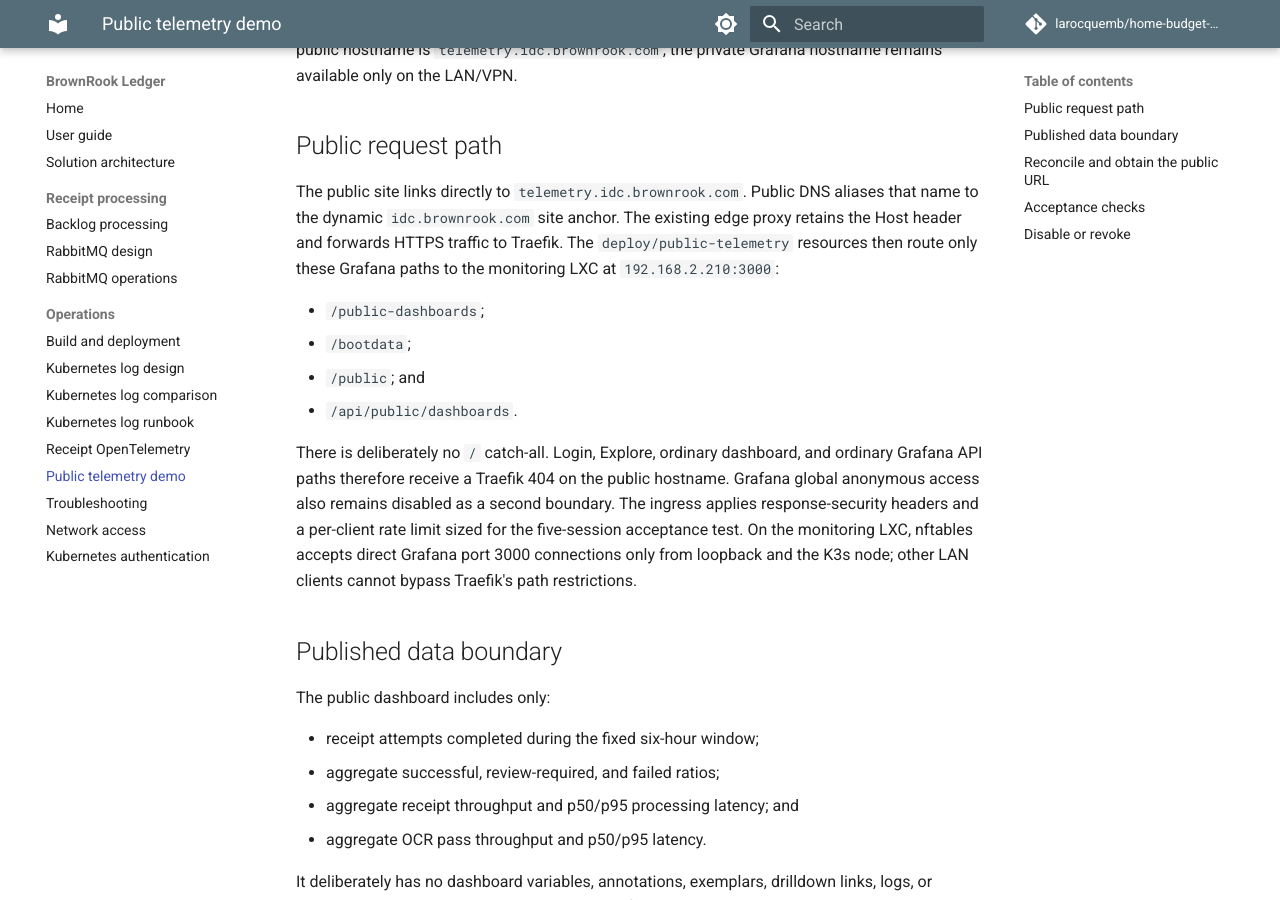
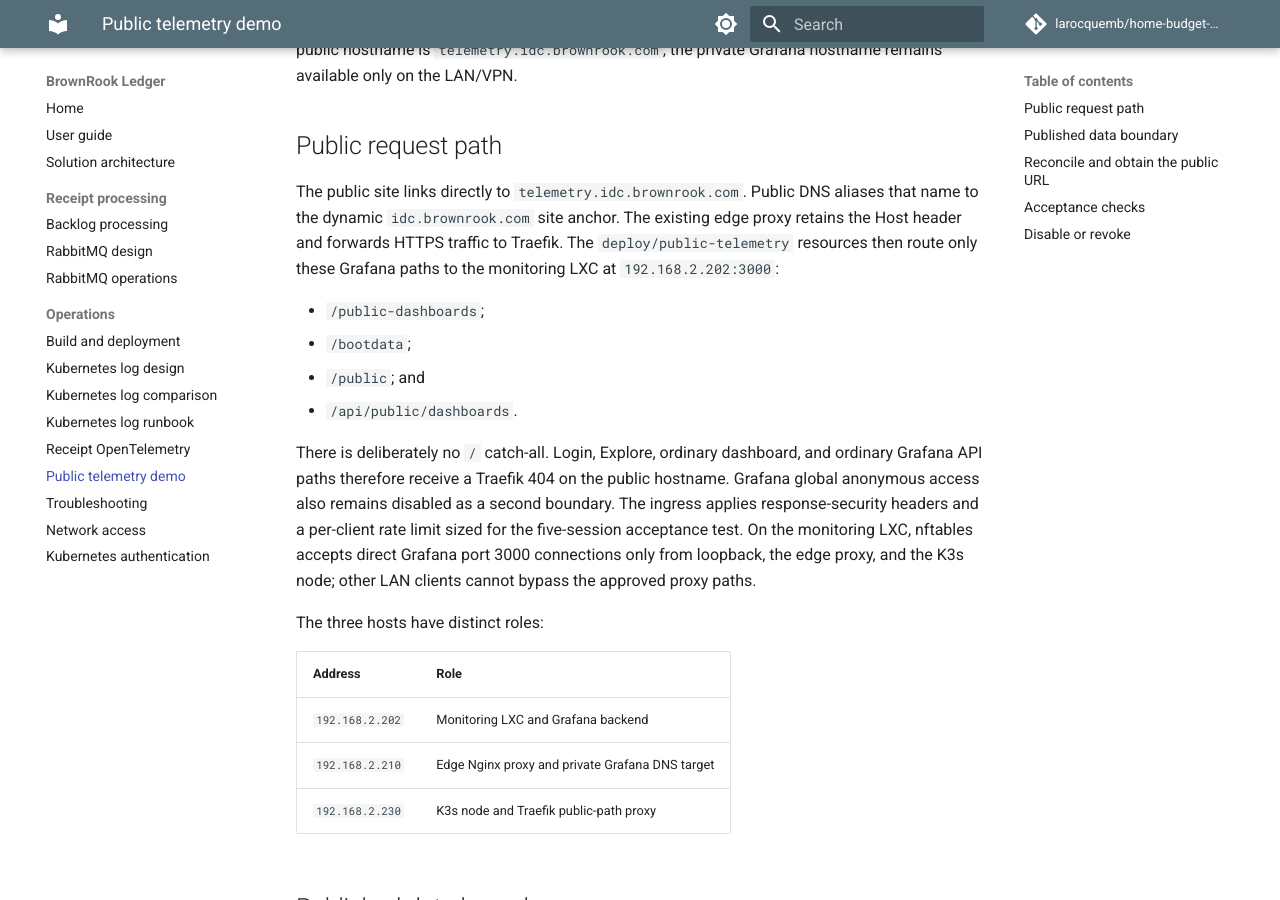
Before and after one commit to larocquemb/home-budget-pipeline, an MkDocs documentation site: the page built from docs/live-telemetry-demo.md, in a window 1280 px wide and 900 px high, scrolled down 600 px. Built offline with MkDocs 1.6.1 and Material for MkDocs 9.7.7, drawn with Linux system fonts in a browser that asks for light colours; comment, search, counter and statistics services are not loaded.

Commit message:
fix: correct Grafana proxy network paths (#131)

```diff
--- a/docs/live-telemetry-demo.md
+++ b/docs/live-telemetry-demo.md
@@ -32,7 +32,7 @@ The public site links directly to `telemetry.idc.brownrook.com`. Public DNS
 aliases that name to the dynamic `idc.brownrook.com` site anchor. The existing
 edge proxy retains the Host header and forwards HTTPS traffic to Traefik. The
 `deploy/public-telemetry` resources then route only these Grafana paths to the
-monitoring LXC at `192.168.2.210:3000`:
+monitoring LXC at `192.168.2.202:3000`:
 
 - `/public-dashboards`;
 - `/bootdata`;
@@ -44,8 +44,17 @@ and ordinary Grafana API paths therefore receive a Traefik 404 on the public
 hostname. Grafana global anonymous access also remains disabled as a second
 boundary. The ingress applies response-security headers and a per-client rate
 limit sized for the five-session acceptance test. On the monitoring LXC,
-nftables accepts direct Grafana port 3000 connections only from loopback and
-the K3s node; other LAN clients cannot bypass Traefik's path restrictions.
+nftables accepts direct Grafana port 3000 connections only from loopback, the
+edge proxy, and the K3s node; other LAN clients cannot bypass the approved
+proxy paths.
+
+The three hosts have distinct roles:
+
+| Address | Role |
+| --- | --- |
+| `192.168.2.202` | Monitoring LXC and Grafana backend |
+| `192.168.2.210` | Edge Nginx proxy and private Grafana DNS target |
+| `192.168.2.230` | K3s node and Traefik public-path proxy |
 
 ## Published data boundary
 
```
Also changed, not shown: 4 other files.
